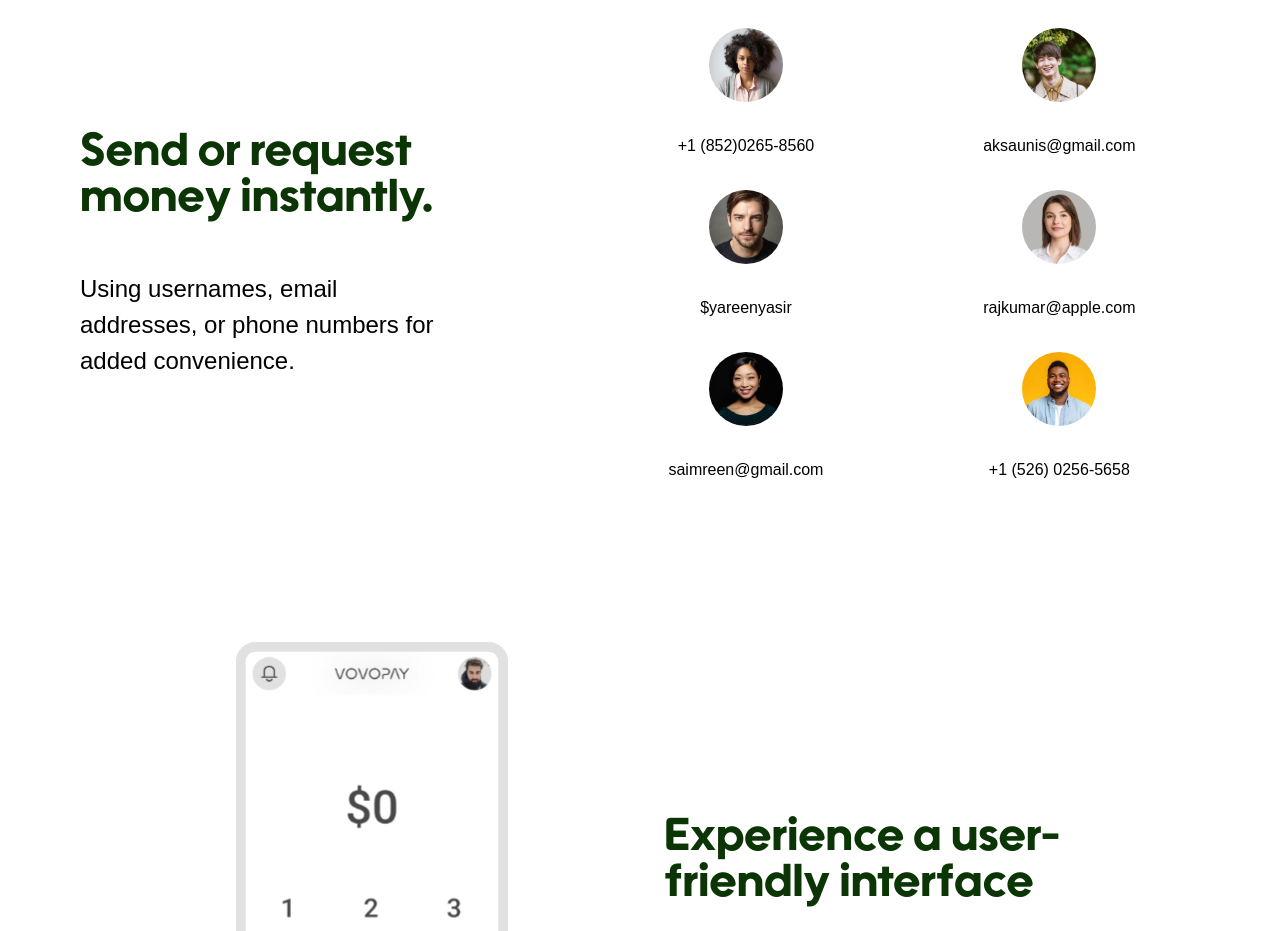
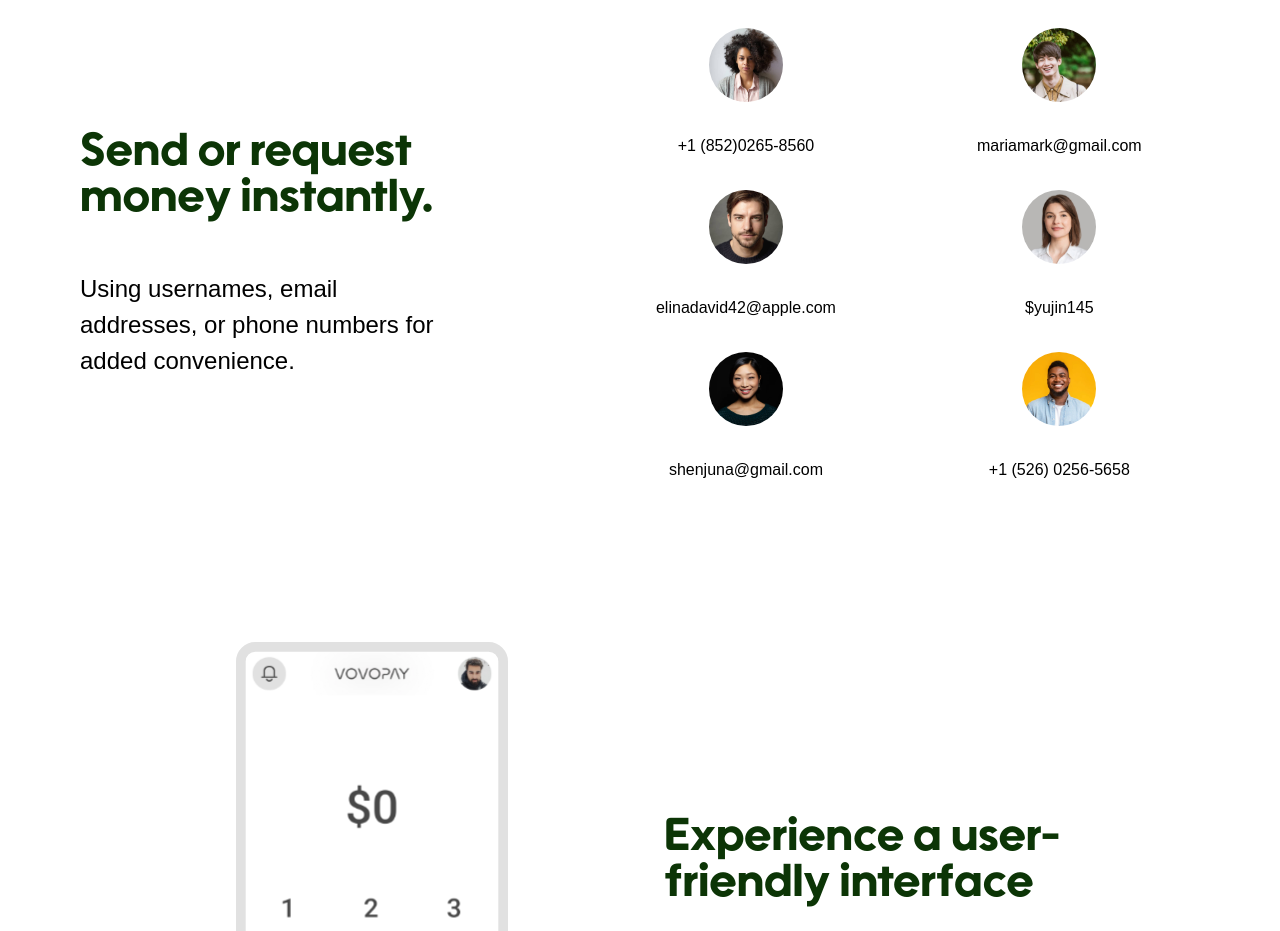
Before and after one commit to hs-07/vovopay-frontend, a React (Create React App) app: page /contact in a window 1280 px wide. Shown: the part 4300-5231 px from the top of the page. Built offline with nearby package versions, Linux system fonts and the light colour scheme; a web font is replaced by a local one.

Commit message:
commiting changes in texts of section5

```diff
--- a/src/components/section5.jsx
+++ b/src/components/section5.jsx
@@ -22,25 +22,25 @@ const section5 = () => {
         <div className="flex flex-col justify-center items-center gap-4 md:gap-8">
           <img src="/images/p-2.svg" alt="" className="" />
           <span className="font-sofia text-[14px] md:text-[16px]">
-            aksaunis@gmail.com
+            mariamark@gmail.com
           </span>
         </div>
         <div className="flex flex-col justify-center items-center gap-4 md:gap-8">
           <img src="/images/p-3.svg" alt="" className="" />
           <span className="font-sofia text-[14px] md:text-[16px]">
-            $yareenyasir
+            elinadavid42@apple.com
           </span>
         </div>
         <div className="flex flex-col justify-center items-center gap-4 md:gap-8">
           <img src="/images/p-4.svg" alt="" className="" />
           <span className="font-sofia text-[14px] md:text-[16px]">
-            rajkumar@apple.com
+            $yujin145
           </span>
         </div>
         <div className="flex flex-col justify-center items-center gap-4 md:gap-8">
           <img src="/images/p-5.svg" alt="" className="" />
           <span className="font-sofia text-[14px] md:text-[16px]">
-            saimreen@gmail.com
+            shenjuna@gmail.com
           </span>
         </div>
         <div className="flex flex-col justify-center items-center gap-4 md:gap-8">
```
